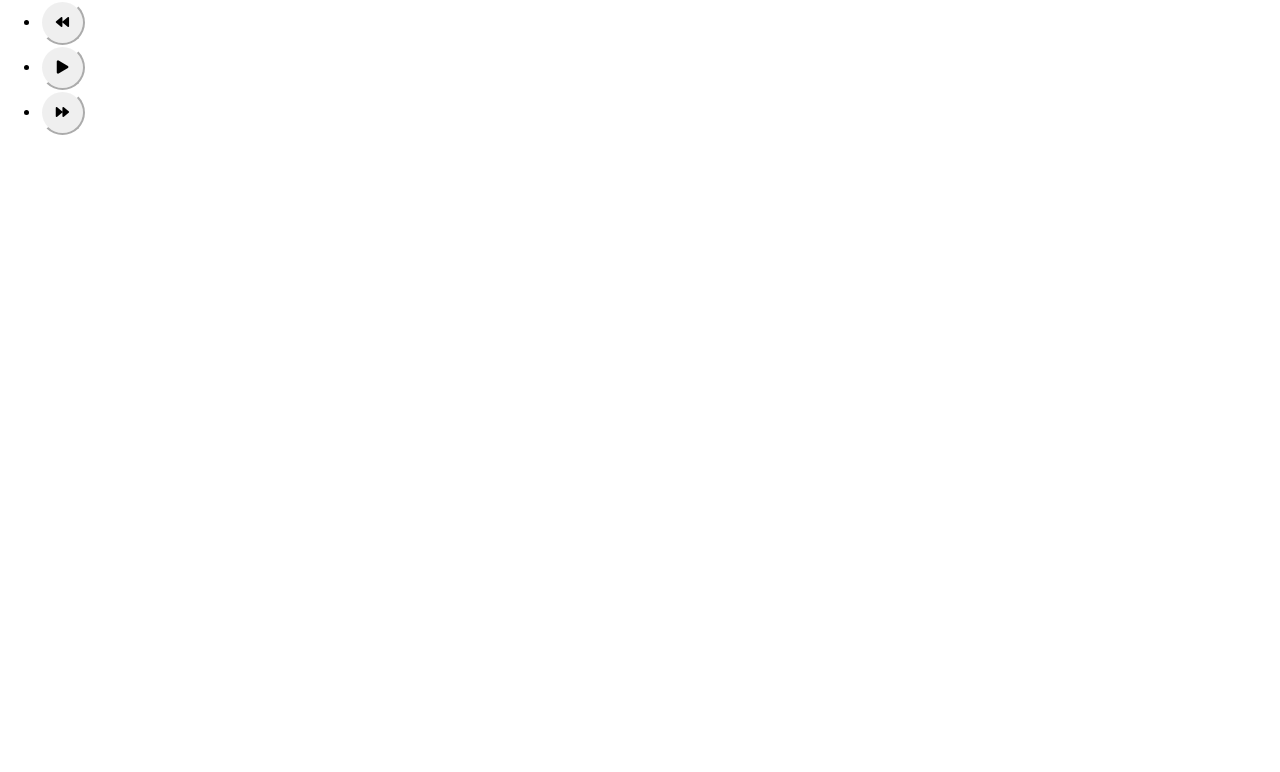
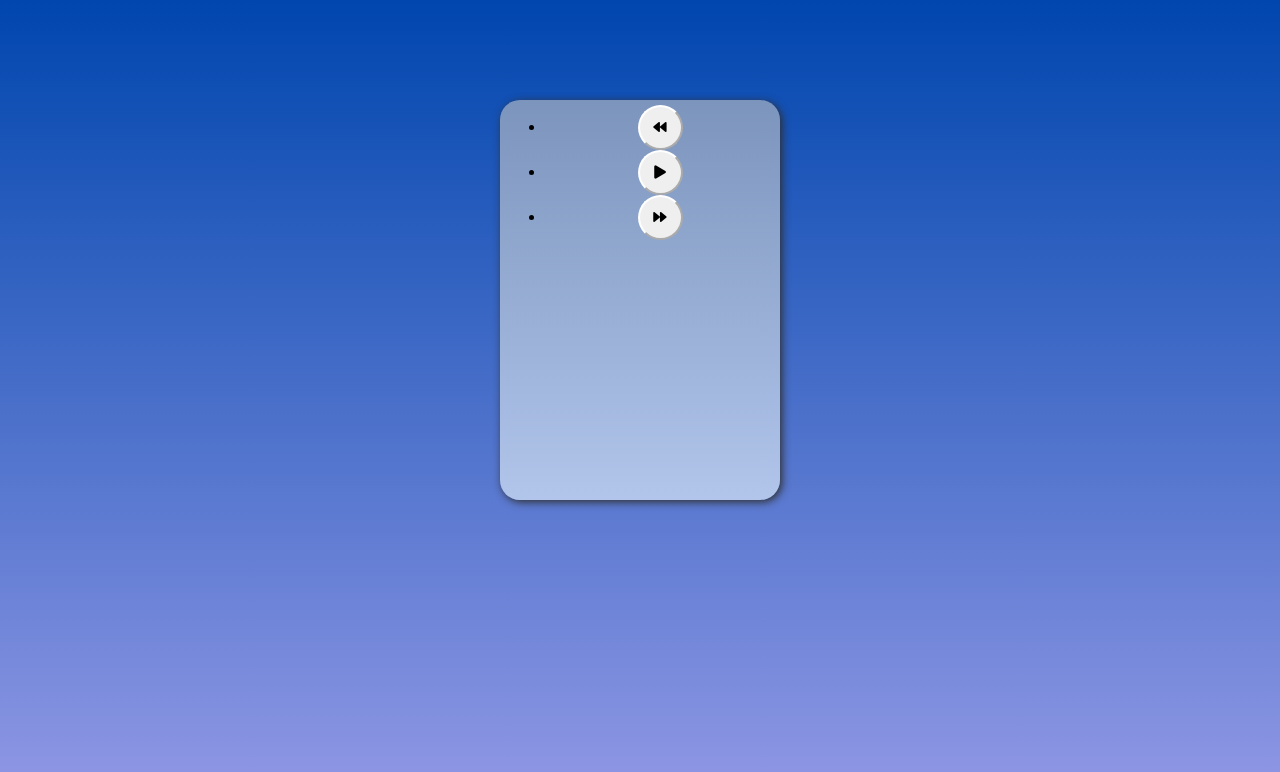
Before and after one commit to MHasanH1/WebHW, a plain HTML site: page index.html in a window 1280 px wide. Drawn offline with Linux system fonts and the light colour scheme.

Commit message:
range page va tag div va stylesh ezafe shod

```diff
--- a/index.html
+++ b/index.html
@@ -10,13 +10,13 @@
 </head>
 
 <body>
-
+	<div>
         <ul class="Buttoms">
              <li><button class="back fas fa-backward"></button></li>
              <li><button class="play fas fa-play"></button></li>
              <li><button class="for fas fa-forward" ></button></li>
          </ul>
-
+    </div>
 
 </body>
 
--- a/style.css
+++ b/style.css
@@ -2,10 +2,37 @@
     margin: 0px;
 }
 
-html{
+html
+{
     height: 100%;
     #0046ae, #9198e5
 }
+
+
+body
+{
+    background-image: linear-gradient( #0046ae, #9198e5);
+}
+
+
+div
+{
+    padding: 5px;
+    text-align: center;
+    margin: auto;
+    margin-top: 100px;
+    background-image: linear-gradient(rgba(171, 179, 192, 0.694), rgba(220, 234, 248, 0.674));
+    height: 390px;
+    width: 270px;
+    border-radius: 20px;
+    box-shadow: 2px 2px 8px #2e2e2e;
+}
+
+div:hover
+{
+    background-image: linear-gradient(rgba(171, 179, 192, 0.796), rgba(220, 234, 248, 0.792));
+}
+
 
 bigpart -> {
     height: 400px;
```
